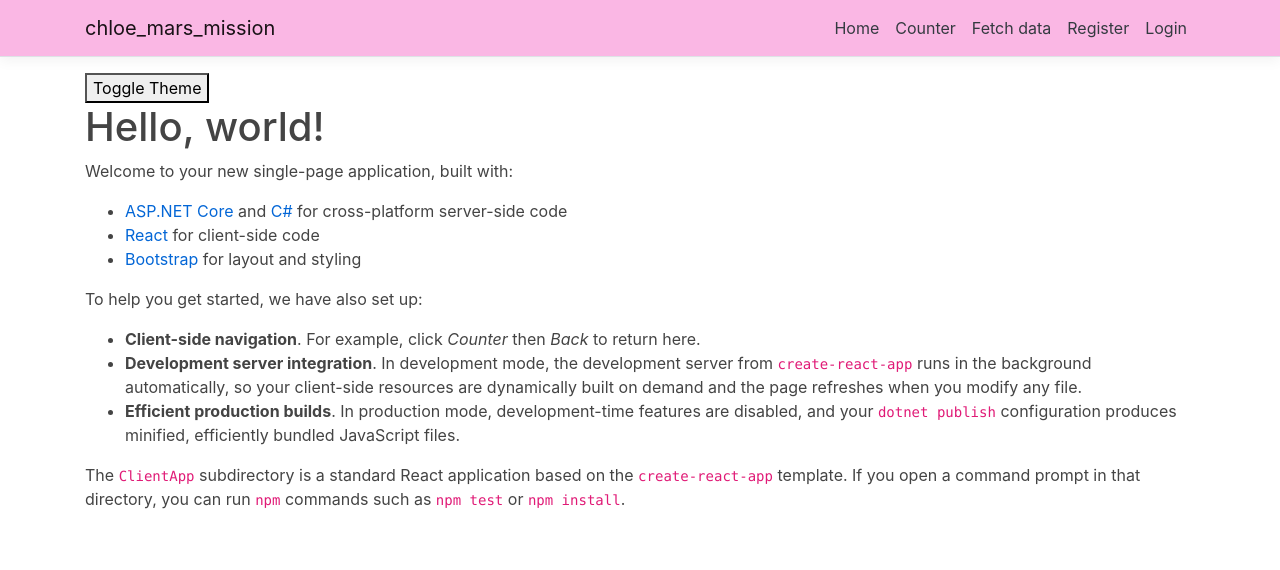
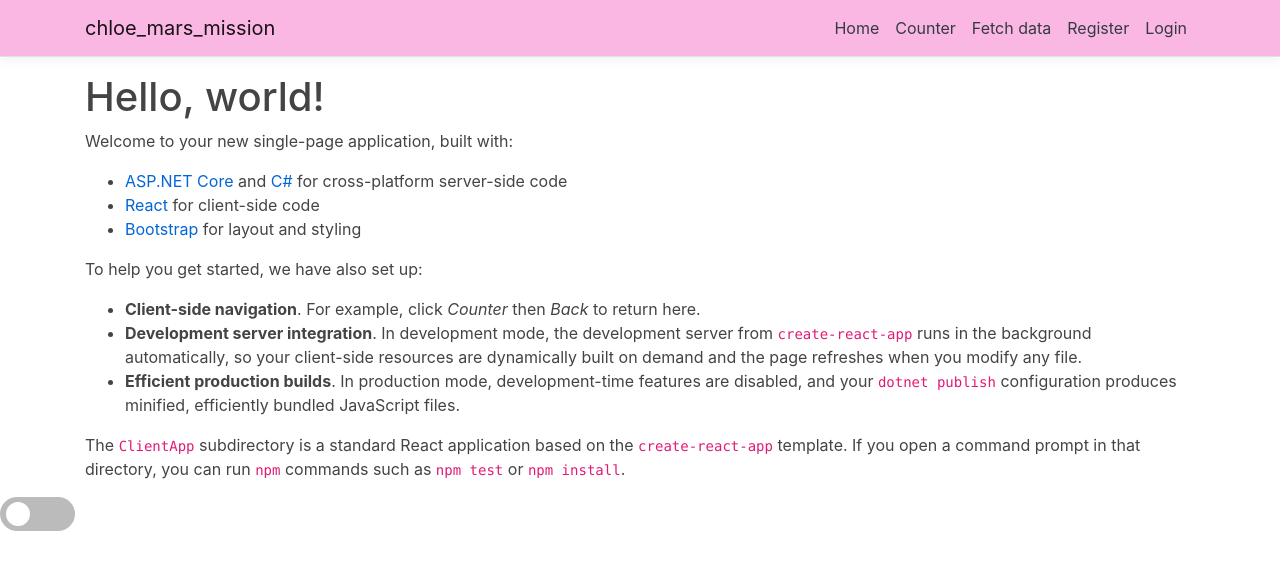
Before and after one commit to chloejonessoftwire/chloe-mars-mission, a React (Create React App) app in the folder ClientApp/: page / in a window 1280 px wide. Shown: the top 570 px of the page. Built offline with nearby package versions, Linux system fonts and the light colour scheme; no server answers.

Commit message:
toggle button for dark mode working

```diff
--- a/ClientApp/src/App.js
+++ b/ClientApp/src/App.js
@@ -6,18 +6,19 @@ import { FetchData } from './components/FetchData';
 import { Counter } from './components/Counter';
 import AuthorizeRoute from './components/api-authorization/AuthorizeRoute';
 import ApiAuthorizationRoutes from './components/api-authorization/ApiAuthorizationRoutes';
+import ToggleSwitch from './ToggleSwitch/ToggleSwitch'
 import { ApplicationPaths } from './components/api-authorization/ApiAuthorizationConstants';
 
 import './custom.css'
 import './App.scss'
+import './ToggleSwitch/ToggleSwitch.scss'
 
-// export default class App extends Component {
-  // const [darkTheme, setDarkTheme] = React.useState(false)
-  // static displayName = App.name;
 
-  // render () {
 const App = () =>  {
   const [darkTheme, setDarkTheme] = useState(getDefaultTheme);
+  const [toggle, setToggle] = useState(false);
+  let [checked, setChecked] = useState(false);
+
   useEffect(() => {
     localStorage.setItem('dark', JSON.stringify(darkTheme))
   }, [darkTheme])
@@ -29,17 +30,14 @@ const App = () =>  {
     return (
       <div className={darkTheme? 'dark-theme' : 'light-theme'}>
         <Layout>
-          <div className='button-container'>
-            <button onClick={() => setDarkTheme(prevTheme => !prevTheme)}>
-              Toggle Theme
-            </button>
-          </div>
           <Route exact path='/' component={Home} />
           <Route path='/counter' component={Counter} />
           <AuthorizeRoute path='/fetch-data' component={FetchData} />
           <Route path={ApplicationPaths.ApiAuthorizationPrefix} component={ApiAuthorizationRoutes} />
         </Layout>
+        <ToggleSwitch id="toggleSwitch" checked={darkTheme} onChange={() => setDarkTheme(prevTheme => !prevTheme)} Name='dark-mode' data-yes="Dark" data-no="Light"/>
       </div>
     );
 }
+
 export default App;
--- /dev/null
+++ b/ClientApp/src/ToggleSwitch/ToggleSwitch.js
@@ -0,0 +1,26 @@
+import React, { Component } from 'react';
+
+class ToggleSwitch extends Component {
+
+  render() {
+    return (
+      <div className="toggle-switch">
+        <input
+          type="checkbox"
+          className="toggle-switch-checkbox"
+          name={this.props.Name}
+          id={this.props.Name}
+          checked={this.props.checked}
+          onChange={this.props.onChange}
+
+        />
+        <label className="toggle-switch-label" htmlFor={this.props.Name}>
+          <span className="toggle-switch-inner" />
+          <span className="toggle-switch-switch" />
+        </label>
+      </div>
+    );
+  }
+}
+
+export default ToggleSwitch;
--- /dev/null
+++ b/ClientApp/src/ToggleSwitch/ToggleSwitch.scss
@@ -0,0 +1,89 @@
+$label-color: #bbb;
+$disabled-colour: #ddd;
+$toggle-colour: #a9e2b2;
+$white: #fff;
+
+.toggle-switch {
+    position: relative;
+    width: 75px;
+    display: inline-block;
+    vertical-align: middle;
+    -webkit-user-select: none;
+    -moz-user-select: none;
+    -ms-user-select: none;
+    text-align: left;
+    &-checkbox {
+      display: none;
+    }
+    &-label {
+      display: block;
+      overflow: hidden;
+      cursor: pointer;
+      border: 0 solid $label-color;
+      border-radius: 20px;
+      margin: 0;
+    }
+    &-inner {
+      display: block;
+      width: 200%;
+      margin-left: -100%;
+      transition: margin 0.3s ease-in 0s;
+      &:before,
+      &:after {
+        display: block;
+        float: left;
+        width: 50%;
+        height: 34px;
+        padding: 0;
+        line-height: 34px;
+        font-size: 14px;
+        color: $white;
+        font-weight: bold;
+        box-sizing: border-box;
+      }
+      &:before {
+        content: attr(data-yes);
+        text-transform: uppercase;
+        padding-left: 10px;
+        background-color: $toggle-colour;
+        color: $white;
+      }
+    }
+    &-disabled {
+      background-color: $disabled-colour;
+      cursor: not-allowed;
+      &:before {
+        background-color: $disabled-colour;
+        cursor: not-allowed;
+      }
+    }
+    &-inner:after {
+      content: attr(data-no);
+      text-transform: uppercase;
+      padding-right: 10px;
+      background-color: $label-color;
+      color: $white;
+      text-align: right;
+    }
+    &-switch {
+      display: block;
+      width: 24px;
+      margin: 5px;
+      background: $white;
+      position: absolute;
+      top: 0;
+      bottom: 0;
+      right: 40px;
+      border: 0 solid $label-color;
+      border-radius: 20px;
+      transition: all 0.3s ease-in 0s;
+    }
+    &-checkbox:checked + &-label {
+      .toggle-switch-inner {
+        margin-left: 0;
+      }
+      .toggle-switch-switch {
+        right: 0px;
+      }
+    }
+  }
```
